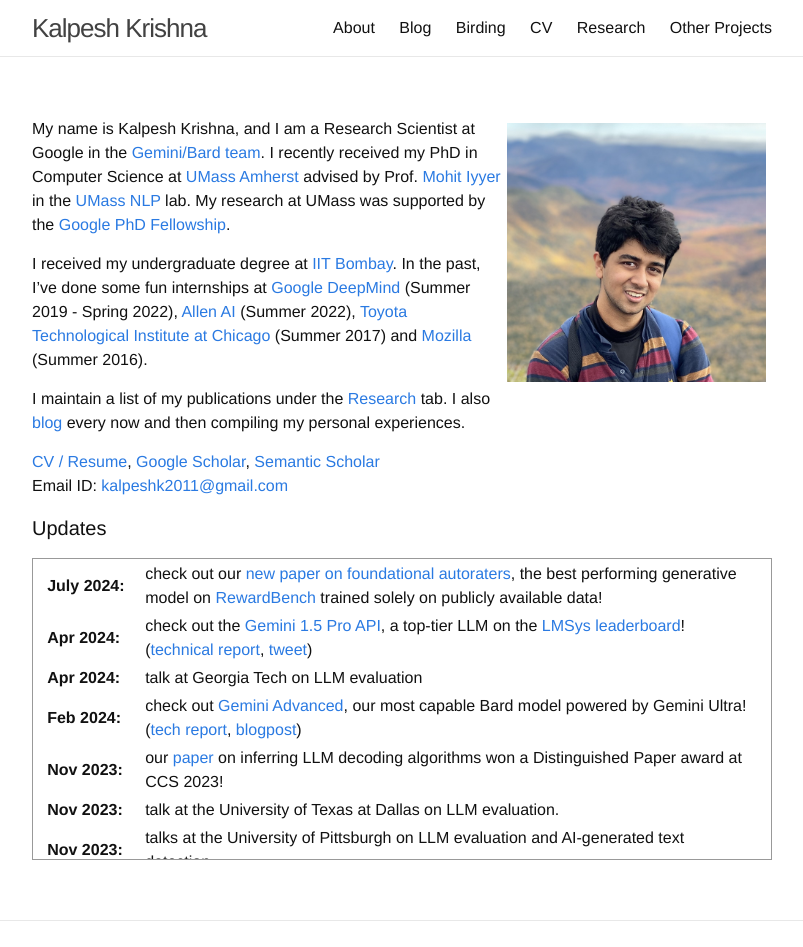
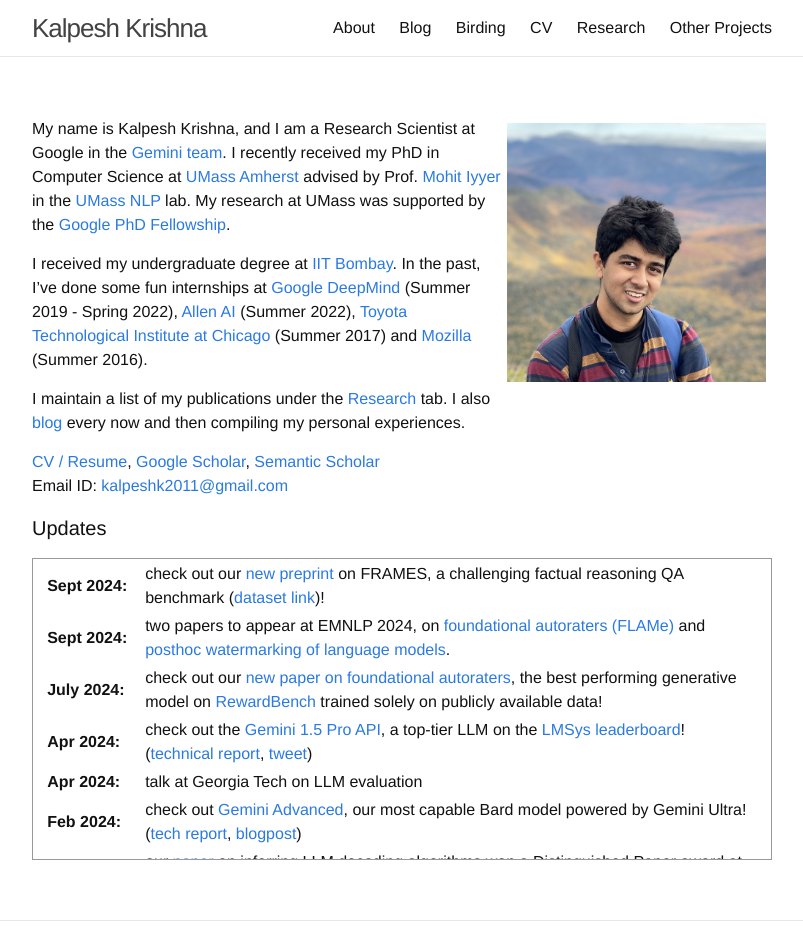
Before and after one commit to martiansideofthemoon/martiansideofthemoon.github.io, a Jekyll site: the page built from index.md, in a window 1280 px wide, cut to the strip 0-947 px from the top of the page. Shown: the whole strip, without its empty margins (238-1041 px from the left). Built offline with Jekyll 4.4.1, drawn with Linux system fonts in a browser that asks for light colours; comment, search, counter and statistics services are not loaded.

Commit message:
Update index.md

```diff
--- a/index.md
+++ b/index.md
@@ -5,7 +5,7 @@ layout: page
 
 <img style="float: right; width: 35%; padding: 6px;" src=" {{ site.url }}/assets/IMG_1403.jpg">
 
-My name is Kalpesh Krishna, and I am a Research Scientist at Google in the [Gemini/Bard team](https://gemini.google.com/). I recently received my PhD in Computer Science at [UMass Amherst](http://cs.umass.edu/) advised by Prof. [Mohit Iyyer](https://people.cs.umass.edu/~miyyer/) in the [UMass NLP](http://nlp.cs.umass.edu/) lab. My research at UMass was supported by the [Google PhD Fellowship](https://research.google/outreach/phd-fellowship/).
+My name is Kalpesh Krishna, and I am a Research Scientist at Google in the [Gemini team](https://gemini.google.com/). I recently received my PhD in Computer Science at [UMass Amherst](http://cs.umass.edu/) advised by Prof. [Mohit Iyyer](https://people.cs.umass.edu/~miyyer/) in the [UMass NLP](http://nlp.cs.umass.edu/) lab. My research at UMass was supported by the [Google PhD Fellowship](https://research.google/outreach/phd-fellowship/).
 
 I received my undergraduate degree at [IIT Bombay](http://iitb.ac.in). In the past, I've done some fun internships at [Google DeepMind](https://research.google) (Summer 2019 - Spring 2022), [Allen AI](https://allenai.org/) (Summer 2022), [Toyota Technological Institute at Chicago](https://www.ttic.edu/) (Summer 2017) and [Mozilla](https://www.mozilla.org/en-US/) (Summer 2016).
 
@@ -20,6 +20,8 @@ Email ID: [kalpeshk2011@gmail.com](mailto:kalpeshk2011@gmail.com)
 <table>
 <col width="100px">
 <col width="650px">
+  <tr><td><b>Sept 2024:</b></td><td>check out our <a href="https://arxiv.org/abs/2409.12941">new preprint</a> on FRAMES, a challenging factual reasoning QA benchmark (<a href="https://huggingface.co/datasets/google/frames-benchmark">dataset link</a>)!</td></tr>
+  <tr><td><b>Sept 2024:</b></td><td>two papers to appear at EMNLP 2024, on <a href="https://arxiv.org/abs/2407.10817">foundational autoraters (FLAMe)</a> and <a href="https://arxiv.org/abs/2406.14517">posthoc watermarking of language models</a>.</td></tr>
   <tr><td><b>July 2024:</b></td><td>check out our <a href="https://arxiv.org/abs/2407.10817">new paper on foundational autoraters</a>, the best performing generative model on <a href="https://huggingface.co/spaces/allenai/reward-bench">RewardBench</a> trained solely on publicly available data!</td></tr>
   <tr><td><b>Apr 2024:</b></td><td>check out the <a href="https://developers.googleblog.com/en/gemini-15-pro-now-available-in-180-countries-with-native-audio-understanding-system-instructions-json-mode-and-more/">Gemini 1.5 Pro API</a>, a top-tier LLM on the <a href="https://huggingface.co/spaces/lmsys/chatbot-arena-leaderboard">LMSys leaderboard</a>! (<a href="https://storage.googleapis.com/deepmind-media/gemini/gemini_v1_5_report.pdf">technical report</a>, <a href="https://x.com/JeffDean/status/1791518997973762322">tweet</a>)</td></tr>
   <tr><td><b>Apr 2024:</b></td><td>talk at Georgia Tech on LLM evaluation</td></tr>
```
